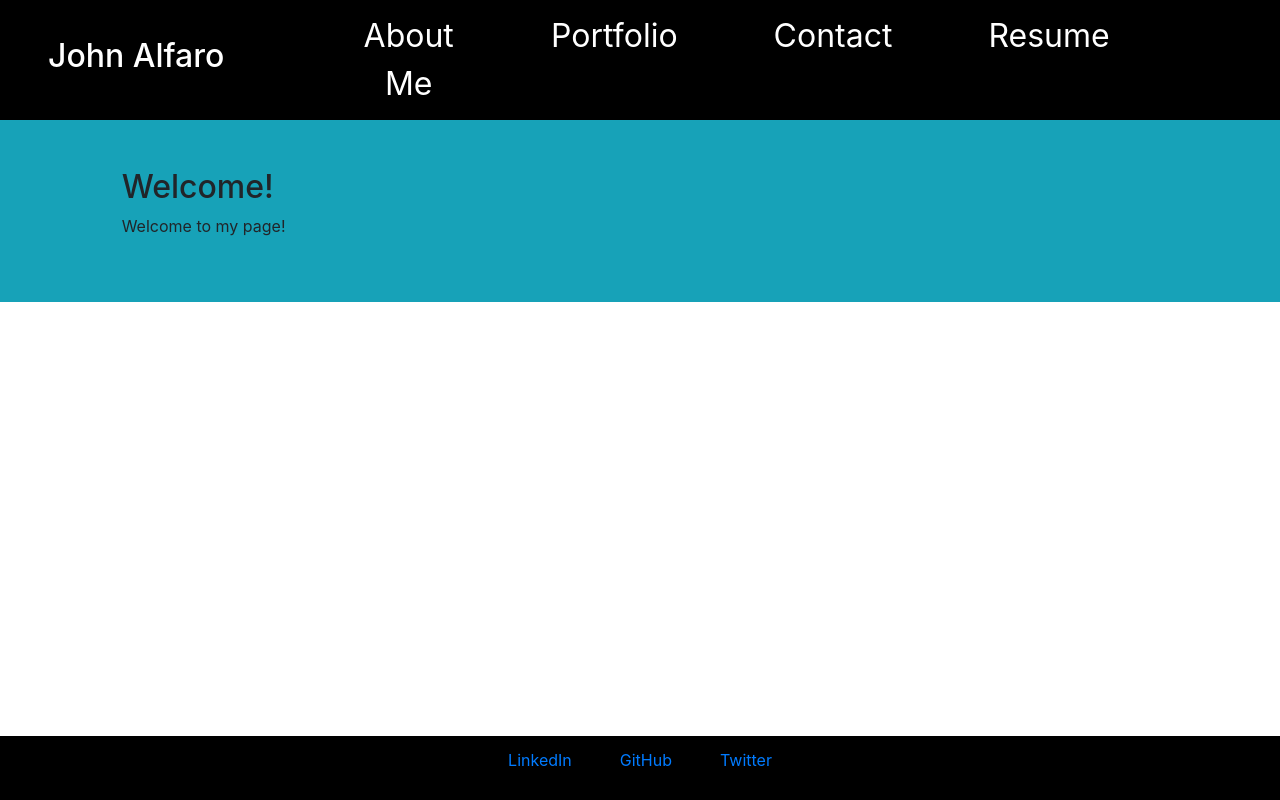
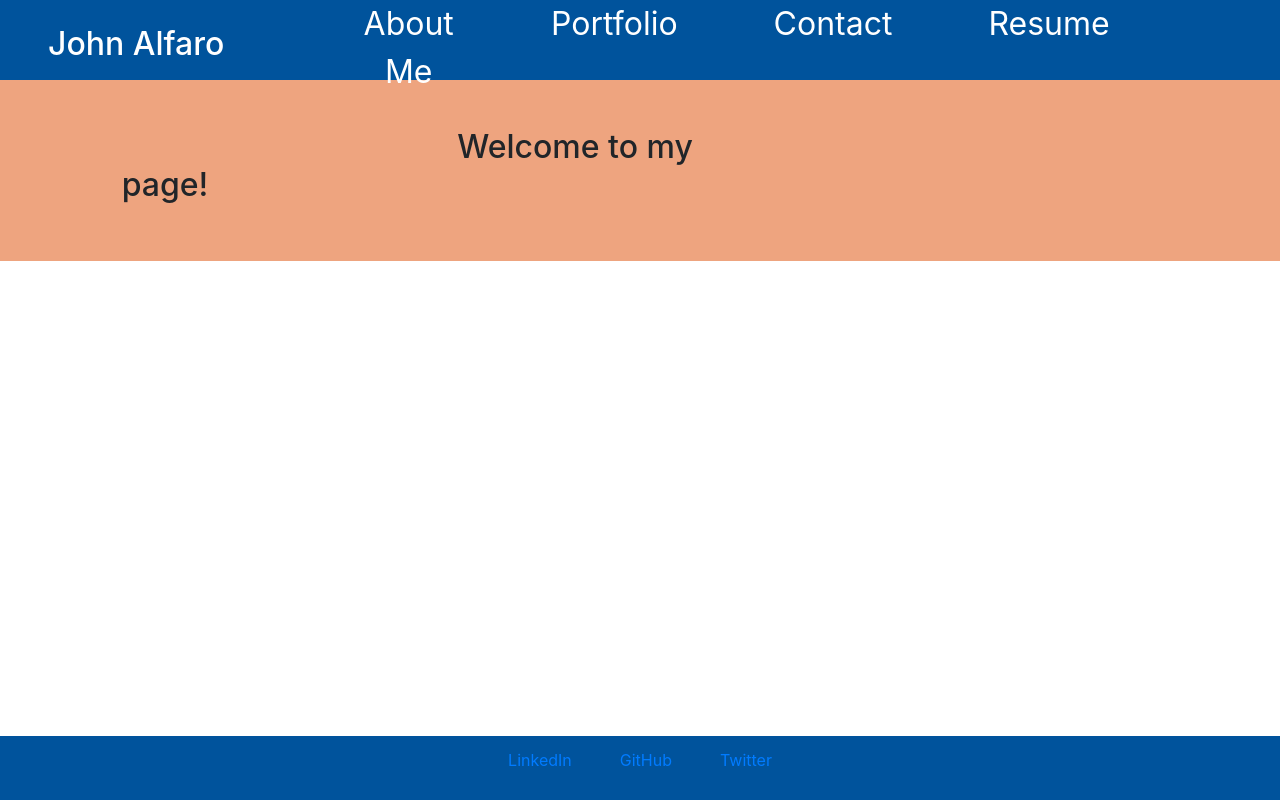
Before and after one commit to jdalfaro4/React-to-this, a React (Create React App) app in the folder react-to-this/: page / in a window 1280 px wide. Built offline with nearby package versions, Linux system fonts and the light colour scheme.

Commit message:
update css in component files

```diff
--- a/react-to-this/src/App.css
+++ b/react-to-this/src/App.css
@@ -13,6 +13,11 @@
   }
 }
 
+.bg-info {
+  background-color: #EEA47F!important;
+  text-indent: 55%;
+}
+
 .App-header {
   background-color: #282c34;
   min-height: 100vh;
@@ -25,7 +30,7 @@
 }
 
 .App-link {
-  color: #61dafb;
+  color: #EEA47F;
 }
 
 @keyframes App-logo-spin {
@@ -43,8 +48,22 @@
   background-color: black;
 }
 
-/* .rainbow:hover {
-  background: -webkit-linear-gradient(45deg, #EE82EE, #0000FF, #00FF00, #FFFF00, #FF0000, #EE82EE);
+.rainbow:hover {
+  background: -webkit-linear-gradient(45deg, white, black );
   -webkit-background-clip: text;
   -webkit-text-fill-color: transparent;
-} */
+}
+
+@media only screen
+  and (min-device-width: 768px)
+  and (max-device-width: 1024px)
+  and (-webkit-min-device-pixel-ratio: 1) {
+
+}
+
+@media screen
+  and (min-device-width: 1200px)
+  and (max-device-width: 1600px)
+  and (-webkit-min-device-pixel-ratio: 2)
+  and (min-resolution: 192dpi) {
+}
--- a/react-to-this/src/App.js
+++ b/react-to-this/src/App.js
@@ -1,4 +1,3 @@
-
 import './App.css';
 import Navigation from './components/Navigation';
 
--- a/react-to-this/src/components/Aboutme.js
+++ b/react-to-this/src/components/Aboutme.js
@@ -6,7 +6,7 @@ function AboutMe() {
             <div className="row">
                 <div className="col-md-10 offset-md-1" style={{ marginTop: '50px', marginLeft: '100px' }}>
                     <h2>About Me</h2>
-                    <p class="aboutmeparagraph">I'm energetic, outgoing, creative, and hardworking! I love the world of coding and can't get enough of learning everyday.
+                    <p class="aboutmeparagraph">I'm outgoing, creative, and hardworking! I love the world of coding and can't get enough of learning everyday.
                         I have a beauitful wife who makes my day just by waking up in the morning and I have three crazy kids who are my world.
                         The more I learn, the more I love life, so you'll almost always find me with a book in my hand. "Take care of yourself as if you
                         were someone you were responsible for"
--- a/react-to-this/src/components/Footer.js
+++ b/react-to-this/src/components/Footer.js
@@ -2,14 +2,14 @@ import React from 'react';
 
 function Footer() {
     return (
-        <footer className="fixed-bottom" style={{ height: "8vh", backgroundColor: "black" }}>
+        <footer className="fixed-bottom" style={{ height: "8vh", backgroundColor: "#00539C" }}>
             <div className="d-flex justify-content-center align-items-center h-100">
                 <ul className="list-unstyled">
                     <li className="d-inline-block mx-4">
-                        <a href="https://www.linkedin.com/" className="rainbow">LinkedIn</a>
+                        <a href="https://www.linkedin.com/in/john-alfaro-a91b76251/" className="rainbow">LinkedIn</a>
                     </li>
                     <li className="d-inline-block mx-4">
-                        <a href="https://github.com/" className="rainbow">GitHub</a>
+                        <a href="https://github.com/jdalfaro4" className="rainbow">GitHub</a>
                     </li>
                     <li className="d-inline-block mx-4">
                         <a href="https://twitter.com/" className="rainbow">Twitter</a>
--- a/react-to-this/src/components/Header.js
+++ b/react-to-this/src/components/Header.js
@@ -2,7 +2,7 @@ import React from 'react';
 
 function Header() {
     return (
-        <header className="row d-flex align-items-center" style={{ height: "15vh", backgroundColor: "black" }}>
+        <header className="row d-flex align-items-center" style={{ height: "10vh", backgroundColor: "#00539C" }}>
             <div className="col-md-2 mx-5">
                 <h2 style={{color: 'white'}}>John Alfaro</h2>
             </div>
--- a/react-to-this/src/components/Navigation.js
+++ b/react-to-this/src/components/Navigation.js
@@ -11,9 +11,8 @@ function Navigation() {
             <div className="container-fluid bg-info py-5">
                 <div className="row">
                     <section class="welcome" className="col-md-6 offset-md-1">
-                        <h2>Welcome!</h2>
-                        <p>Welcome to my page!
-                        </p>
+                        <h2>Welcome to my page!</h2>
+
                     </section>
                 </div>
             </div>
```
